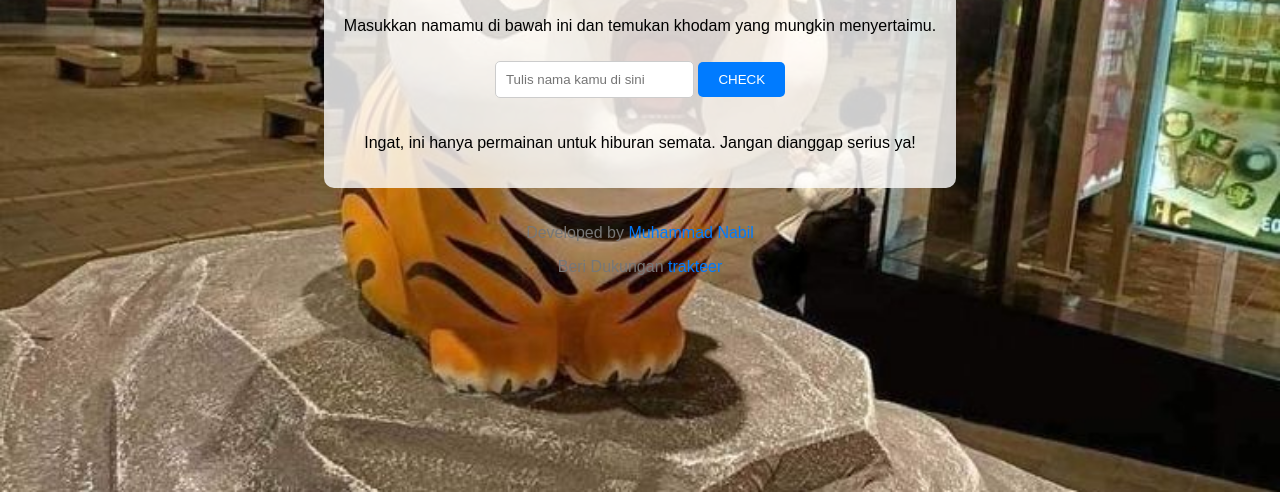
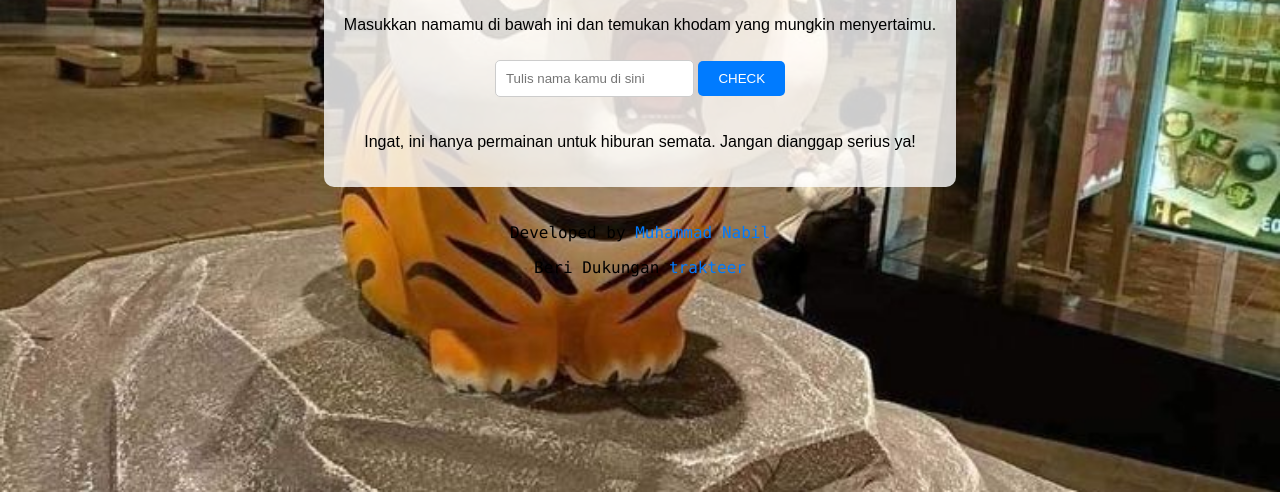
Before and after one commit to Nbill27/CekKhodam, a plain HTML site: page index.html in a window 1280 px wide. Shown: the part 308-800 px from the top of the page. Drawn offline with Linux system fonts and the light colour scheme.

Commit message:
Update styles.css

```diff
--- a/styles.css
+++ b/styles.css
@@ -79,7 +79,8 @@ button:hover {
 footer {
   margin-top: 20px;
   text-align: center;
-  color: #777;
+  color: #000000;
+  font-family:Lucida Console;
 }
 
 footer a {
```
